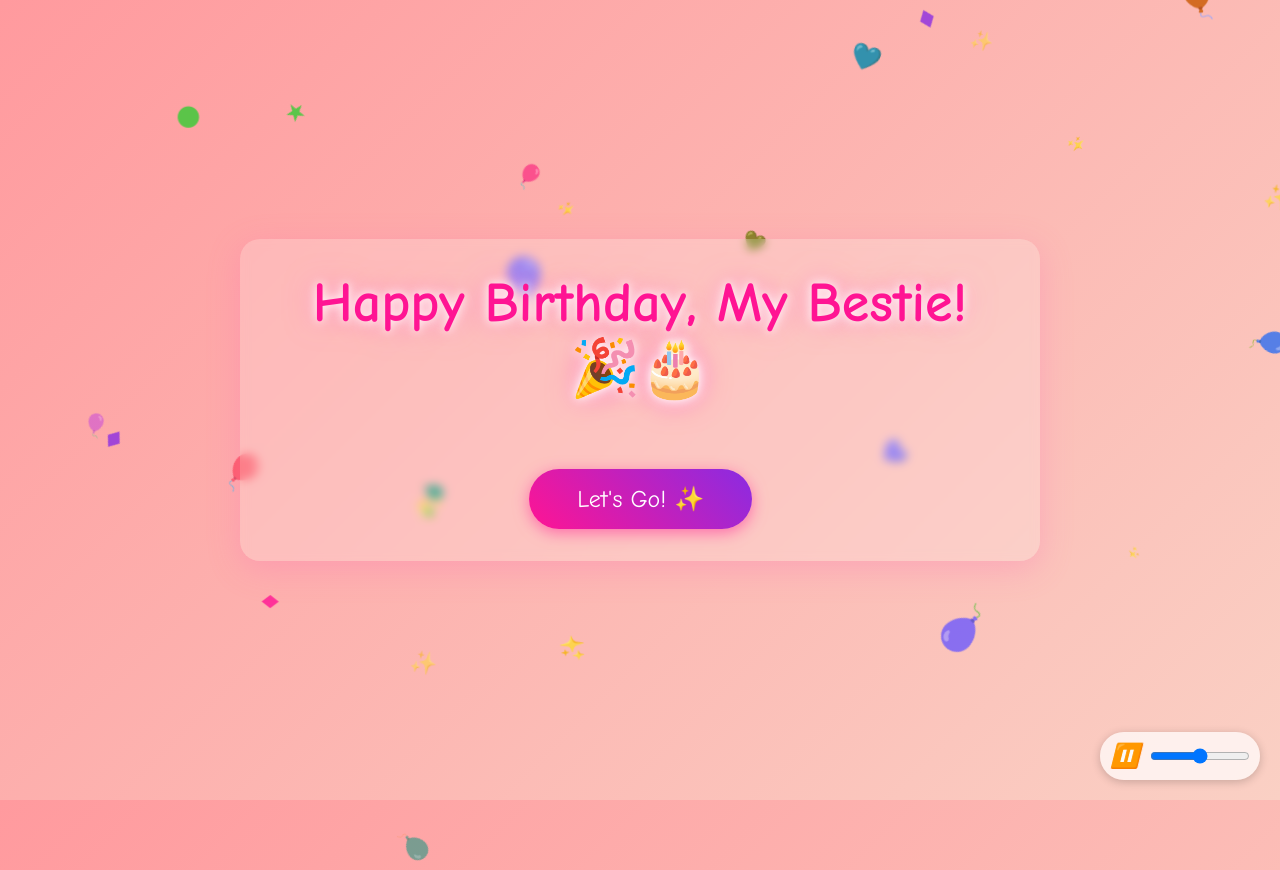
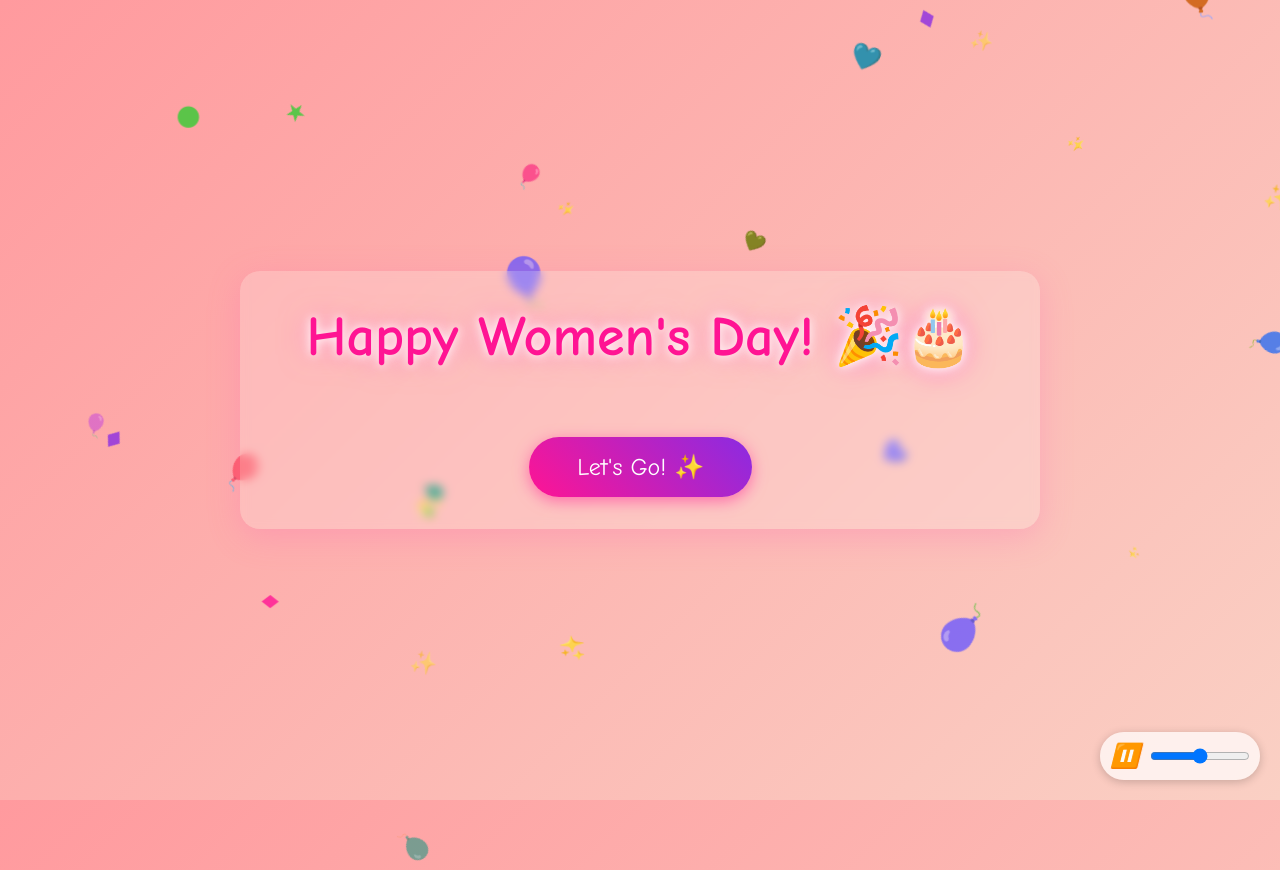
Before and after one commit to Bhav1004/HappyBday, a plain HTML site: page index.html in a window 1280 px wide. Drawn offline with nearby package versions, Linux system fonts and the light colour scheme.

Commit message:
Update index.html

```diff
--- a/index.html
+++ b/index.html
@@ -266,7 +266,7 @@
 </head>
 <body>
     <div class="container">
-        <h1>Happy Birthday, My Bestie! 🎉🎂</h1>
+        <h1>Happy Women's Day! 🎉🎂</h1>
         <div class="typewriter-container">
             <div class="subtitle typewriter-text">
                 Hey Bestie! Ready for your special surprise? Click to continue!
```
